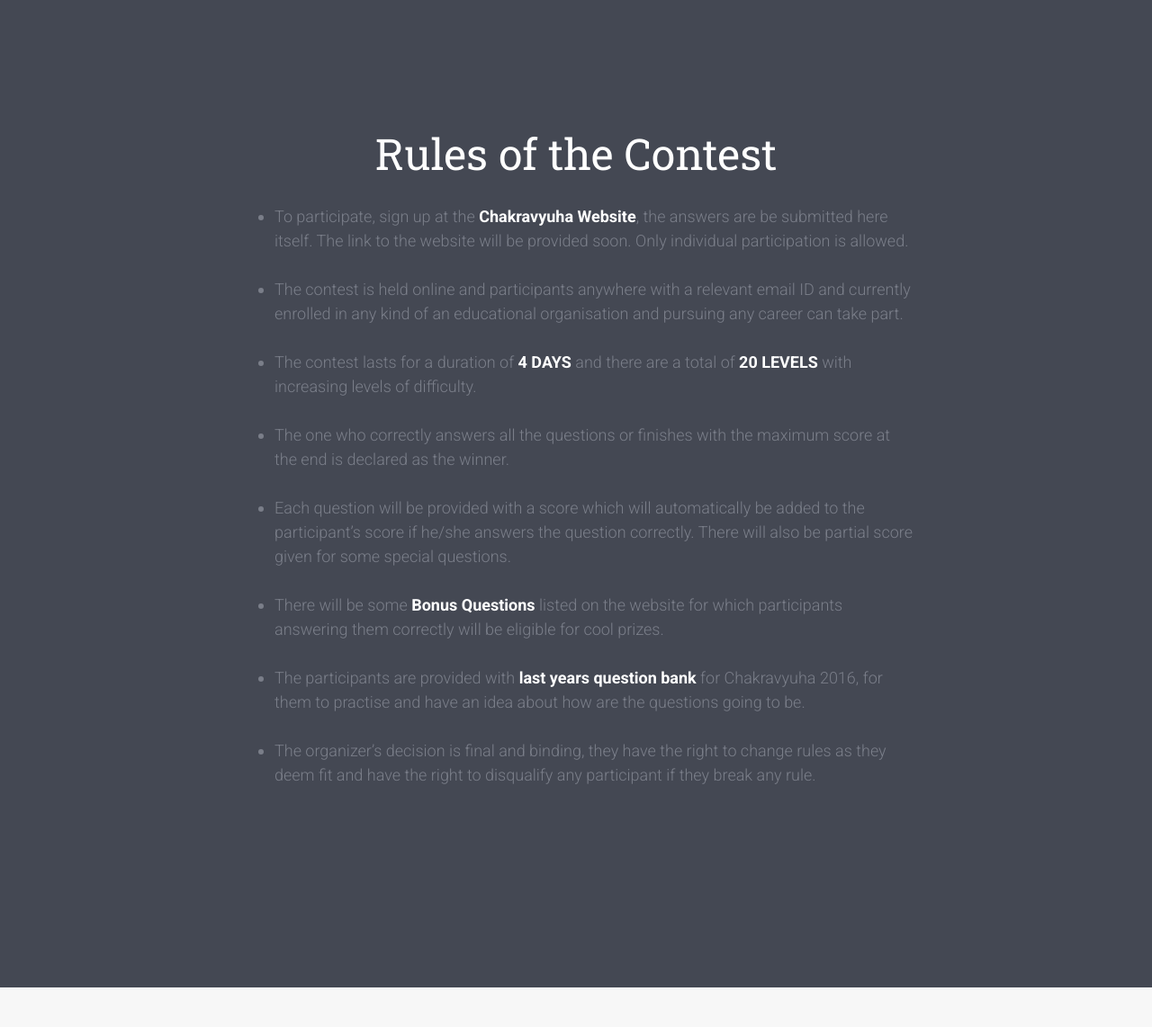
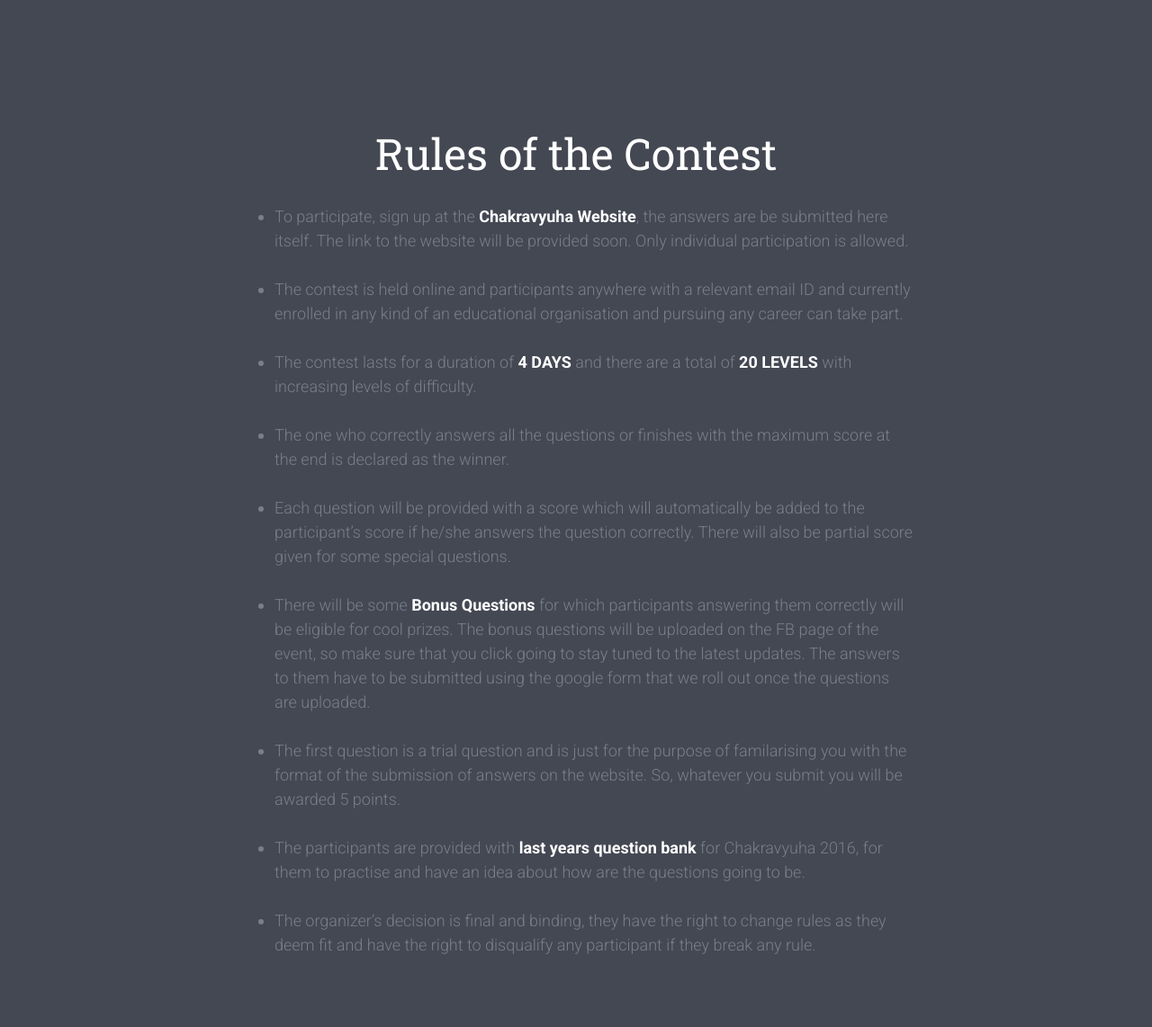
Before and after one commit to sarthak268/Chakravuyha_Website, a Flask app: page / in a window 1280 px wide. Shown: the part 1740-2882 px from the top of the page at 90% size. Run offline with Flask 2, Linux system fonts and the light colour scheme; some libraries are stand-ins or nearby versions; some web fonts are replaced.

Commit message:
changed rules

```diff
--- a/templates/lay.html
+++ b/templates/lay.html
@@ -276,7 +276,8 @@
 							<li align="left">The contest lasts for a duration of <b>4 DAYS</b> and there are a total of <b>20 LEVELS</b> with increasing levels of difficulty.</li><br>
 							<li align="left">The one who correctly answers all the questions or finishes with the maximum score at the end is declared as the winner.</li><br>
 							<li align="left">Each question will be provided with a score which will automatically be added to the participant’s score if he/she answers the question correctly. There will also be partial score given for some special questions.</li><br>
-							<li align="left">There will be some <b>Bonus Questions</b> listed on the website for which participants answering them correctly will be eligible for cool prizes.</li><br>
+							<li align="left">There will be some <b>Bonus Questions</b> for which participants answering them correctly will be eligible for cool prizes. The bonus questions will be uploaded on the FB page of the event, so make sure that you click going to stay tuned to the latest updates. The answers to them have to be submitted using the google form that we roll out once the questions are uploaded.</li><br>
+							<li align="left">The first question is a trial question and is just for the purpose of familarising you with the format of the submission of answers on the website. So, whatever you submit you will be awarded 5 points.</li><br>
 							<li align="left">The participants are provided with <b>last years question bank</b> for Chakravyuha 2016, for them to practise and have an idea about how are the questions going to be.</li><br>
 							<li align="left">The organizer’s decision is final and binding, they have the right to change rules as they deem fit and have the right to disqualify any participant if they break any rule.</li><br>
 							</ul>
```
